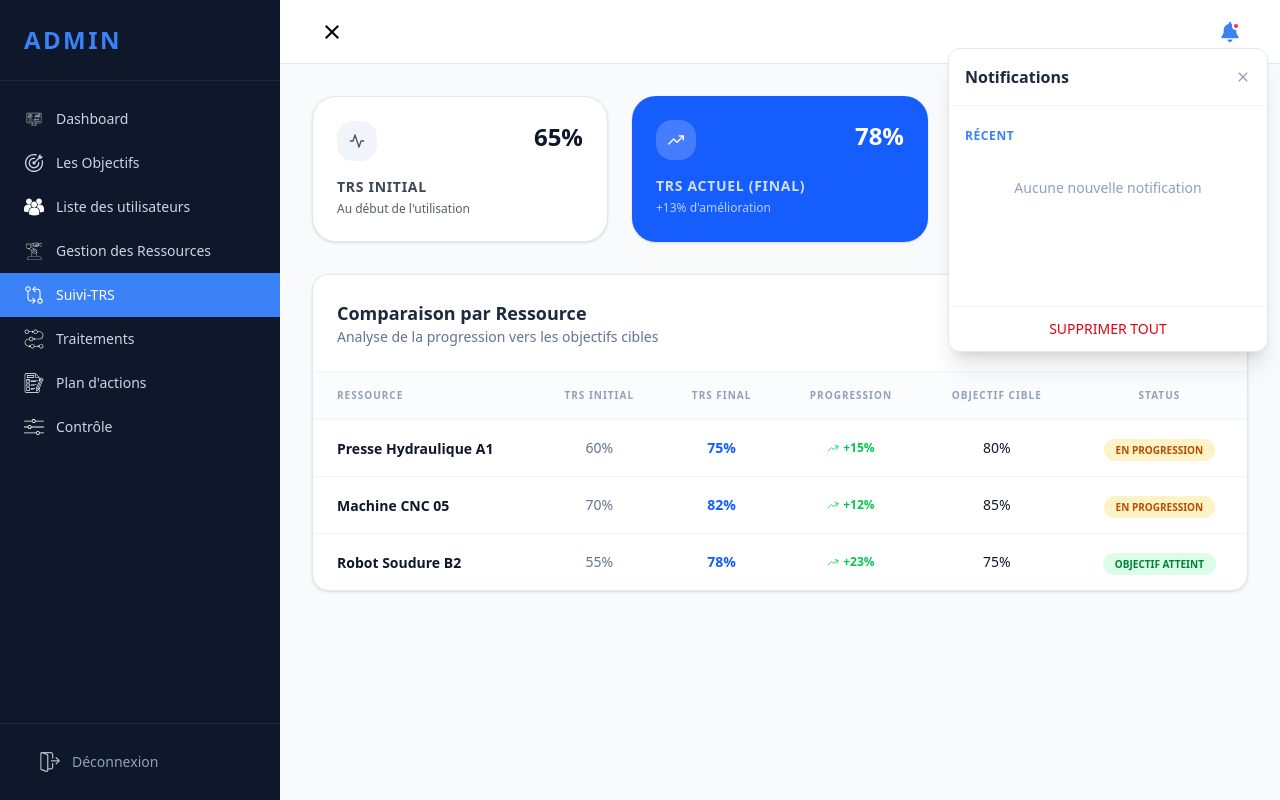
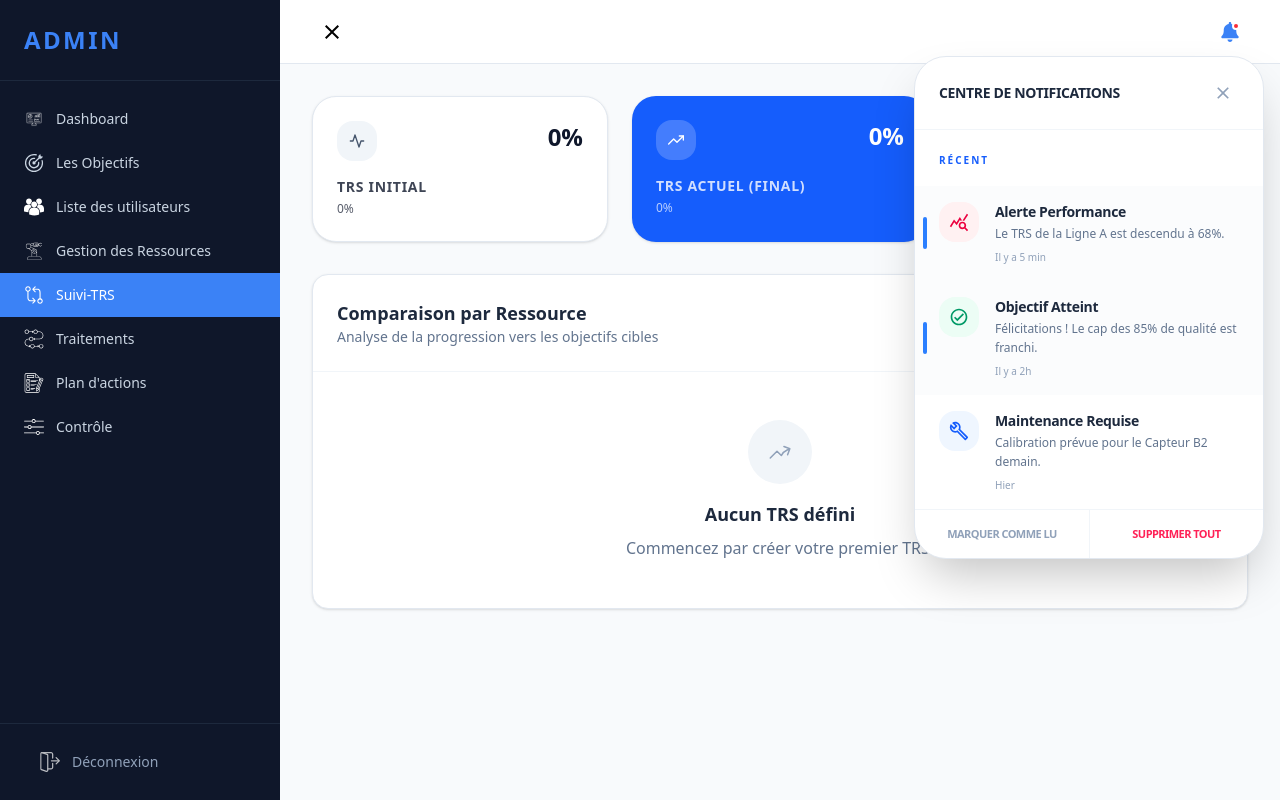
Before and after one commit to ImenOmri268/TRS_Project, a Next.js app: page /admin/Suivi-TRS in a window 1280 px wide. Both pictures are taken after a click on the button 1230 px from the left and 31 px from the top of the page. Built offline with nearby package versions, Linux system fonts and the light colour scheme.

Commit message:
admin frontend
Co-authored-by: Copilot <copilot@github.com>

```diff
--- a/app/admin/Ressources/page.js
+++ b/app/admin/Ressources/page.js
@@ -6,7 +6,7 @@ import { HiOutlineCpuChip } from "react-icons/hi2";
 
 export default function Page() {
 
-    const ressources = [
+    const ressources = [/*
       {
         id: 1,
         name: "Presse Hydraulique A1",
@@ -59,7 +59,7 @@ export default function Page() {
           { date: "2024-03-20", disp: "95%", perf: "90%", qual: "95%", trs: "81.2%" },
         ]
       }
-    ];
+    */];
 
   return (
     <AdminLayout activePage="Gestion des Ressources">
@@ -79,7 +79,17 @@ export default function Page() {
 
         {/* Table Container */}
         <div className="bg-white rounded-[2.5rem] shadow-sm border border-slate-200 overflow-hidden">
-          <TableRessources ressources={ressources} />
+          {ressources.length === 0 ? (
+            <div className="text-center py-12">
+              <div className="w-16 h-16 bg-slate-100 rounded-full flex items-center justify-center mx-auto mb-4">
+                <HiOutlineCpuChip className="text-slate-400 text-2xl" />
+              </div>
+              <h3 className="text-lg font-bold text-slate-800">Aucune ressource définie</h3>
+              <p className="text-slate-500 mt-2">Commencez par créer votre première ressource.</p>
+            </div>
+          ) : (
+            <TableRessources ressources={ressources} />
+          )}
         </div>
       </div>
     </AdminLayout>
--- a/components/admin/suivi-trs/TRSComparisonTable.js
+++ b/components/admin/suivi-trs/TRSComparisonTable.js
@@ -2,11 +2,11 @@ import React from "react";
 import { HiOutlineArrowTrendingUp } from "react-icons/hi2";
 
 const TRSComparisonTable = () => {
-  const data = [
+  const data = [/*
     { name: "Presse Hydraulique A1", initial: 60, final: 75, target: 80 },
     { name: "Machine CNC 05", initial: 70, final: 82, target: 85 },
     { name: "Robot Soudure B2", initial: 55, final: 78, target: 75 }, // Surpassed target
-  ];
+  */];
 
   return (
     <div className="w-full">
@@ -14,7 +14,15 @@ const TRSComparisonTable = () => {
         <h3 className="text-lg font-bold text-slate-800">Comparaison par Ressource</h3>
         <p className="text-sm text-slate-500 ">Analyse de la progression vers les objectifs cibles</p>
       </div>
-
+      {data.length === 0 ? (
+        <div className="text-center py-12">
+          <div className="w-16 h-16 bg-slate-100 rounded-full flex items-center justify-center mx-auto mb-4">
+            <HiOutlineArrowTrendingUp className="text-slate-400 text-2xl" />
+          </div>
+          <h3 className="text-lg font-bold text-slate-800">Aucun TRS défini</h3>
+          <p className="text-slate-500 mt-2">Commencez par créer votre premier TRS.</p>
+        </div>
+      ) : (
         <div className="overflow-x-auto">
           <table className="w-full border-collapse">
               <thead>
@@ -57,7 +65,7 @@ const TRSComparisonTable = () => {
               })}
             </tbody>
           </table>
-      </div>
+      </div>)}
     </div>
   );
 };
--- a/components/admin/suivi-trs/TRSStatsHeader.js
+++ b/components/admin/suivi-trs/TRSStatsHeader.js
@@ -2,9 +2,9 @@ import React from "react";
 import { FiTrendingUp, FiTarget, FiActivity } from "react-icons/fi";
 
 const exampleData = {
-  initial: "65%",
-  current: "78%",
-  target: "85%"
+  //initial: "75%",
+  //current: "82%",
+  //target: "90%"
 };
 
 const TRSStatsHeader = () => {
@@ -12,22 +12,28 @@ const TRSStatsHeader = () => {
     <div className="grid grid-cols-1 md:grid-cols-3 gap-6">
       <StatCard
         title="TRS Initial"
-        value={exampleData.initial}
-        subtext="Au début de l'utilisation"
+        value={exampleData?.initial ? exampleData.initial : "0%"}
+        subtext={exampleData?.initial && exampleData?.target
+          ? `Distance à l'objectif: ${parseInt(exampleData.target) - parseInt(exampleData.initial)}%`
+          : "0%"}
         icon={<FiActivity />}
         color="slate"
       />
       <StatCard
         title="TRS Actuel (Final)"
-        value={exampleData.current}
-        subtext="+13% d'amélioration"
+        value={exampleData?.current ? exampleData.current : "0%"}
+        subtext={exampleData?.target && exampleData?.current
+          ? `Distance à l'objectif: ${parseInt(exampleData.target) - parseInt(exampleData.current)}%`
+          : "0%"}
         icon={<FiTrendingUp />}
         color="blue"
       />
       <StatCard
         title="Objectif Cible"
-        value={exampleData.target}
-        subtext="Distance à l'objectif: 7%"
+        value={exampleData?.target ? exampleData.target : "0%"}
+        subtext={exampleData?.target && exampleData?.current
+          ? `Distance à l'objectif: ${parseInt(exampleData.target) - parseInt(exampleData.current)}%`
+          : "0%"}
         icon={<FiTarget />}
         color="green"
       />
--- a/components/notification/NotifBar.js
+++ b/components/notification/NotifBar.js
@@ -1,30 +1,130 @@
-import { AnimatePresence, motion } from "motion/react";
-import { MdClose } from "react-icons/md";
+'use client'
+import { AnimatePresence, motion } from "framer-motion";
+import { MdClose, MdOutlineQueryStats, MdOutlineCheckCircle, MdOutlineBuild } from "react-icons/md";
 
 const NotifBar = ({ showNotif, setShowNotif }) => {
+  const FAKE_NOTIFICATIONS = [
+  {
+    id: 1,
+    type: "TRS_ALERT",
+    title: "Alerte Performance",
+    message: "Le TRS de la Ligne A est descendu à 68%.",
+    time: "Il y a 5 min",
+    isUnread: true,
+  },
+  {
+    id: 2,
+    type: "GOAL_SUCCESS",
+    title: "Objectif Atteint",
+    message: "Félicitations ! Le cap des 85% de qualité est franchi.",
+    time: "Il y a 2h",
+    isUnread: true,
+  },
+  {
+    id: 3,
+    type: "MAINTENANCE",
+    title: "Maintenance Requise",
+    message: "Calibration prévue pour le Capteur B2 demain.",
+    time: "Hier",
+    isUnread: false,
+  }
+];
+
+  // Dynamic Icon selector
+  const getIcon = (type) => {
+    switch (type) {
+      case "TRS_ALERT": return <MdOutlineQueryStats className="text-rose-600" />;
+      case "GOAL_SUCCESS": return <MdOutlineCheckCircle className="text-emerald-600" />;
+      case "MAINTENANCE": return <MdOutlineBuild className="text-blue-600" />;
+      default: return <MdOutlineQueryStats className="text-slate-400" />;
+    }
+  };
+
+  const getBgColor = (type) => {
+    switch (type) {
+      case "TRS_ALERT": return "bg-rose-50";
+      case "GOAL_SUCCESS": return "bg-emerald-50";
+      case "MAINTENANCE": return "bg-blue-50";
+      default: return "bg-slate-50";
+    }
+  };
+
   return (
     <AnimatePresence>
       {showNotif && (
         <motion.div
-          initial={{ opacity: 0, y: 10, scale: 0.95 }}
+          initial={{ opacity: 0, y: 15, scale: 0.95 }}
           animate={{ opacity: 1, y: 0, scale: 1 }}
-          exit={{ opacity: 0, y: 10, scale: 0.95 }}
-          className="absolute top-12 right-3 w-80 bg-white shadow-xl border border-slate-200 rounded-xl z-100 overflow-hidden"
+          exit={{ opacity: 0, y: 15, scale: 0.95 }}
+          className="absolute top-14 right-4 w-[350px] bg-white shadow-2xl border border-slate-200 rounded-[2rem] z-[100] overflow-hidden"
         >
-          <div className="flex items-center justify-between p-4 border-b border-slate-100 ">
-            <span className="font-semibold text-slate-800">Notifications</span>
-            <MdClose className="cursor-pointer text-slate-400 hover:text-slate-600" onClick={() => setShowNotif(false)} />
+          {/* Header */}
+          <div className="flex items-center justify-between px-6 py-5 border-b border-slate-100">
+            <span className="font-black text-slate-800 tracking-tight uppercase text-sm">Centre de Notifications</span>
+            <button
+              onClick={() => setShowNotif(false)}
+              className="p-1.5 hover:bg-slate-100 rounded-full transition-colors"
+            >
+              <MdClose className="text-slate-400 text-xl" />
+            </button>
           </div>
-          <div className="p-4  min-h-50">
-            <span className="text-xs font-bold text-[#3B82F6] uppercase tracking-wider">Récent</span>
-            <div className="py-8 text-center text-slate-400 text-sm">Aucune nouvelle notification</div>
+
+          {/* List Content */}
+          <div className="max-h-[400px] overflow-y-auto scrollbar-hide">
+            <div className="px-6 py-4">
+              <span className="text-[10px] font-black text-blue-600 uppercase tracking-[0.2em]">Récent</span>
+            </div>
+
+            <div className="flex flex-col">
+              {FAKE_NOTIFICATIONS.length > 0 ? (
+                FAKE_NOTIFICATIONS.map((notif) => (
+                  <motion.div
+                    key={notif.id}
+                    whileHover={{ backgroundColor: "#f8fafc" }}
+                    className={`px-6 py-4 flex gap-4 cursor-pointer relative transition-colors ${notif.isUnread ? 'bg-slate-50/50' : 'bg-white'}`}
+                  >
+                    {/* Unread Indicator */}
+                    {notif.isUnread && (
+                      <div className="absolute left-2 top-1/2 -translate-y-1/2 w-1 h-8 bg-blue-500 rounded-full" />
+                    )}
+
+                    {/* Icon Container */}
+                    <div className={`shrink-0 w-10 h-10 rounded-2xl flex items-center justify-center text-xl ${getBgColor(notif.type)}`}>
+                      {getIcon(notif.type)}
+                    </div>
+
+                    {/* Text Content */}
+                    <div className="flex flex-col gap-0.5">
+                      <h4 className="text-sm font-bold text-slate-800 tracking-tight">{notif.title}</h4>
+                      <p className="text-xs text-slate-500 leading-relaxed line-clamp-2">{notif.message}</p>
+                      <span className="text-[10px] font-medium text-slate-400 mt-1">{notif.time}</span>
+                    </div>
+                  </motion.div>
+                ))
+              ) : (
+                <div className="py-20 text-center flex flex-col items-center gap-2">
+                  <div className="w-12 h-12 bg-slate-50 rounded-full flex items-center justify-center">
+                    <MdOutlineQueryStats className="text-slate-300 text-2xl" />
+                  </div>
+                  <p className="text-slate-400 text-sm font-medium">Aucune nouvelle notification</p>
+                </div>
+              )}
+            </div>
           </div>
-          <button className="w-full py-3 text-sm font-medium text-red-600 hover:bg-red-50 transition-colors border-t border-slate-100">
-            SUPPRIMER TOUT
-          </button>
+
+          {/* Footer Actions */}
+          <div className="grid grid-cols-2 border-t border-slate-100">
+            <button className="py-4 text-[11px] font-black text-slate-400 hover:text-slate-600 hover:bg-slate-50 transition-all uppercase tracking-tighter">
+              Marquer comme lu
+            </button>
+            <button className="py-4 text-[11px] font-black text-rose-500 hover:bg-rose-50 transition-all border-l border-slate-100 uppercase tracking-tighter">
+              Supprimer tout
+            </button>
+          </div>
         </motion.div>
       )}
     </AnimatePresence>
   );
 };
+
 export default NotifBar;
--- a/package.json
+++ b/package.json
@@ -31,6 +31,6 @@
     "tailwindcss": "^4"
   },
   "prisma": {
-  "seed": "node prisma/seed.js"
+    "seed": "node prisma/seed.js"
+  }
 }
-}
```
Also changed, not shown: app/admin/Objectifs/page.js (+13 -2 lines), app/admin/Utilisateurs/page.js (+15 -5 lines), app/shared/EmailSend/page.js (renamed from app/EmailSend/page.js), app/shared/SignUp/page.js (renamed from app/SignUp/page.js), app/shared/resetPassword/page.js (renamed from app/resetPassword/page.js), 1 other file (tests, documents, lock files or other folders). Lines whose indentation alone changed are shown as unchanged.
